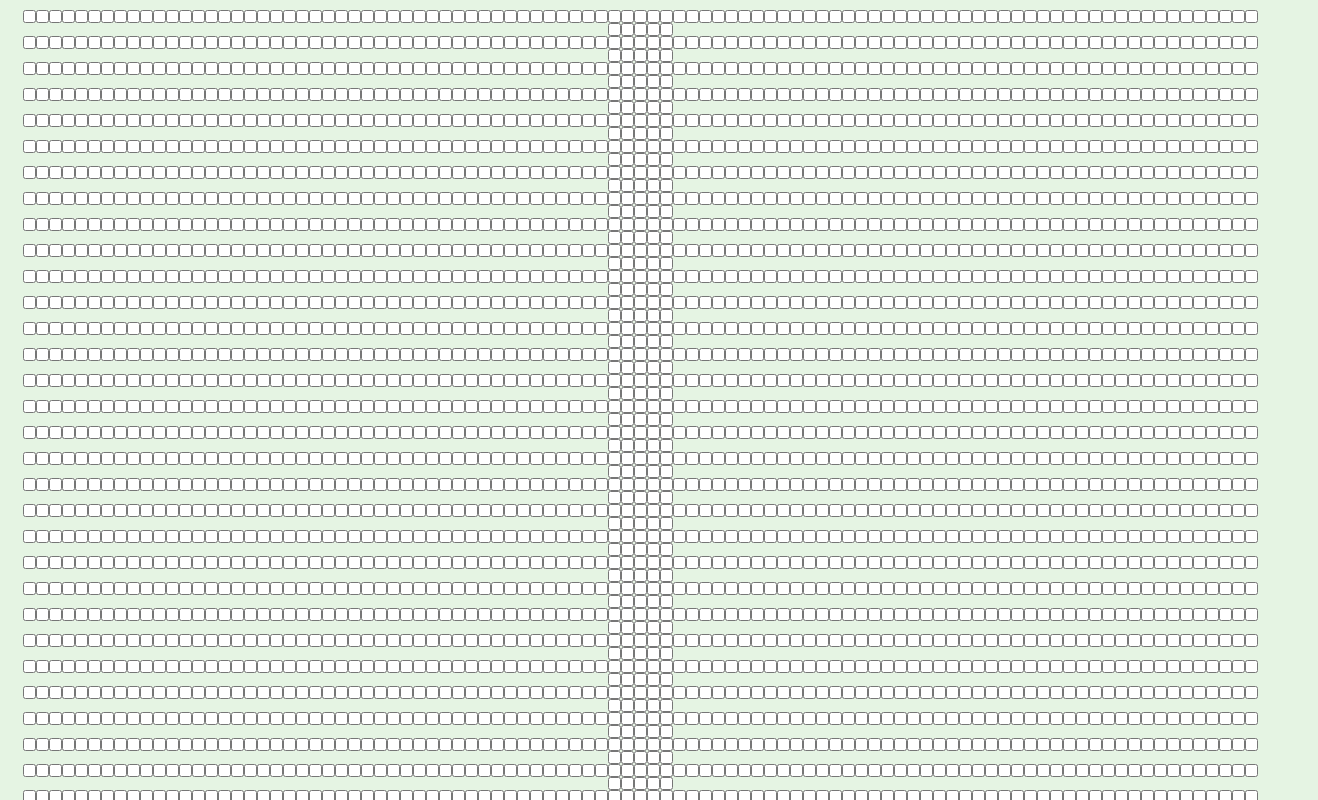
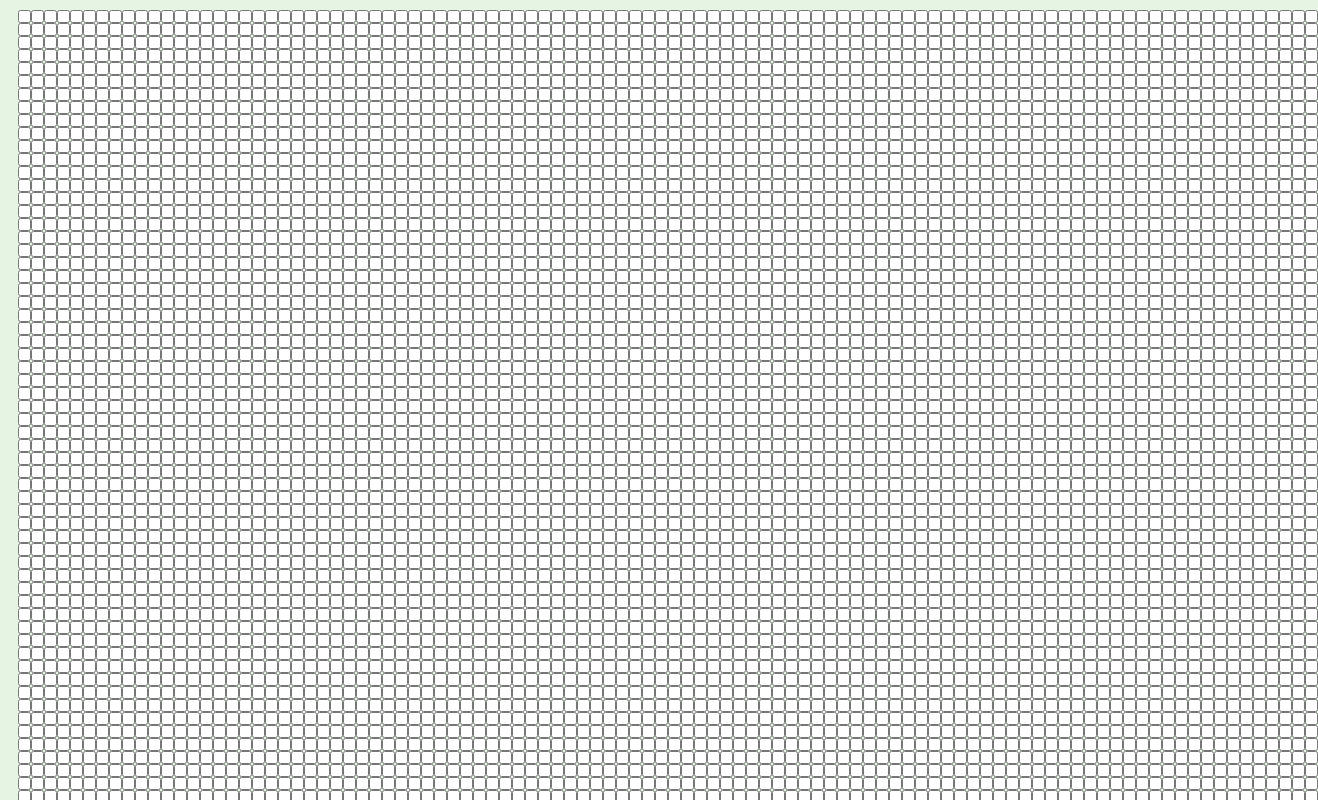
Before and after one commit to Acedev003/bad_apple, a plain HTML site: page index.html in a window 1280 px wide. Both pictures are taken after a click on the button "Start". Shown: the top 800 px of the page, 1318 px wide, since content can reach past the window. Drawn offline with Linux system fonts and the light colour scheme.

Commit message:
Reduced frame paint time via absolute positioning

```diff
--- a/index.html
+++ b/index.html
@@ -9,6 +9,8 @@
             div{
                 text-align: center;
                 line-height: 0px;
+                position: relative;
+                margin: 10px;
             }
             input
             {
@@ -16,6 +18,10 @@
                 padding: 0px;
                 accent-color: #464646;
                 pointer-events: none;
+                box-sizing: content-box;
+                border: 0px;
+                cursor: none;
+                position: absolute;
             }
         </style>
     </head>
--- a/js/badapple.js
+++ b/js/badapple.js
@@ -3,6 +3,9 @@ let ctrl_disp = document.getElementById("control_disp");
 
 let video  = document.createElement("video");
 let canvas = document.createElement("canvas");
+
+let vid_w = 100;
+let vid_h = 75;
 
 let strt_button = document.getElementById("start_button");
 strt_button.onclick = () =>{
@@ -10,8 +13,8 @@ strt_button.onclick = () =>{
 
     video.src = "videos/badapple.webm";
 
-    canvas.width  = 100;
-    canvas.height = 75;
+    canvas.width  = vid_w;
+    canvas.height = vid_h;
 
     playVideo(screen);
 
@@ -19,21 +22,27 @@ strt_button.onclick = () =>{
 
 
 let playVideo = (parent) =>{
-    parent.style.margin = "10px";
+    let checkboxes = [];
+    let left = 0;
+    let top  = 0;
 
-    let vid_w = 100;
-    let vid_h = 75;
+    parent.style.height = (13*75) + "px";
+    parent.style.width =  (13*100) + "px";
 
-    let checkboxes = [];
     for(let i = 0; i < vid_h; i++)
     {
         for(let j = 0; j < vid_w; j++)
         {
             let input  = document.createElement("input");
             input.type = "checkbox";
+            input.style.left = left + "px";
+            input.style.top  = top  + "px";
+            left+=13;
             parent.appendChild(input);
             checkboxes.push(input);
         }
+        top  += 13;
+        left  = 0;
         let br = document.createElement("br");
         parent.appendChild(br);
     }
@@ -68,7 +77,7 @@ let playVideo = (parent) =>{
             for (let i = 0; i < pix.length; i += 4) {
                 let greyscale = (pix[i] + pix[i + 1] + pix[i + 2]) / 3;
 
-                if (greyscale < 127.5) {
+                if (greyscale    < 127.5) {
                     checkboxes[i / 4].checked = false;
                 }
                 else {
```
